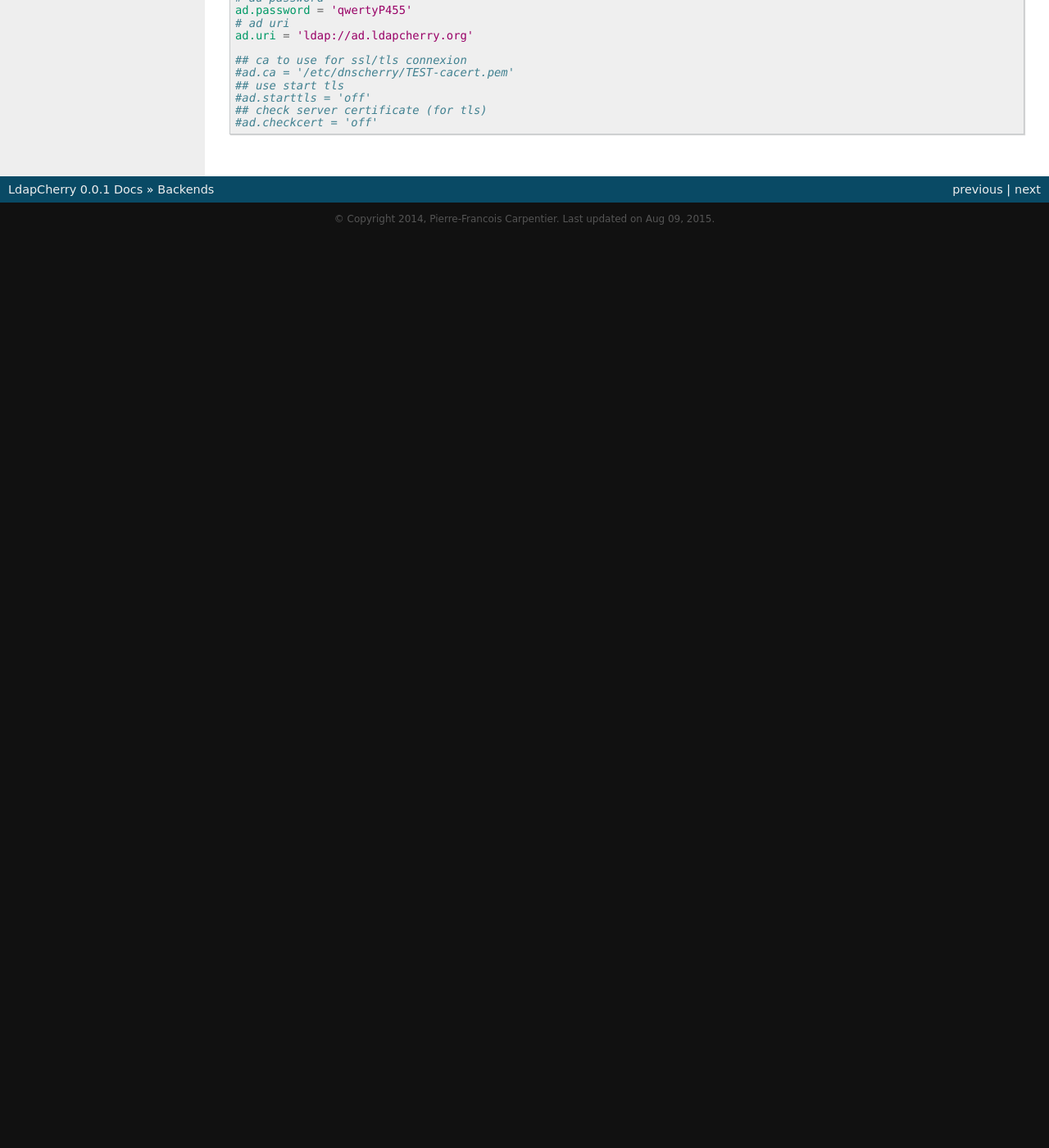
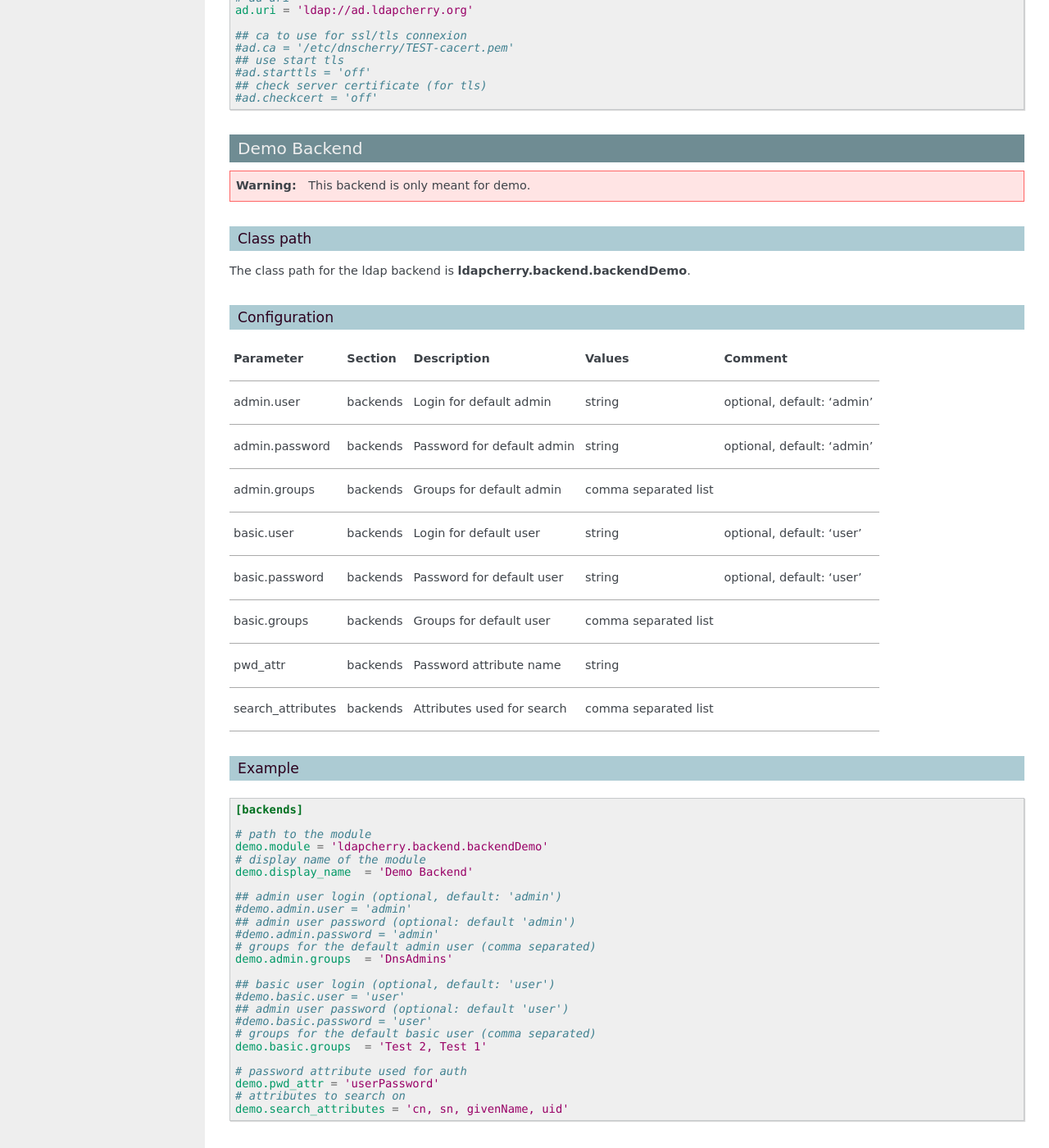
Before and after one commit to kakwa/ldapcherry, a Sphinx documentation site: the page built from docs/backends.rst, in a window 1280 px wide and 1400 px high, scrolled down 3826 px. Shown: the whole window at 82% size. Built offline with Sphinx 7.4.7, drawn with Linux system fonts in a browser that asks for light colours; before the commit the page ends 4113 px from its top, so only the background shows below that; some of the changed text lies outside the part shown.

Commit message:
adding documentation for demo

```diff
--- a/docs/backends.rst
+++ b/docs/backends.rst
@@ -178,6 +174,9 @@
 
 .. sourcecode:: ini
 
+
+    [backends]
+
     # Name of the backend
     ad.module = 'ldapcherry.backend.backendAD'
     # display name of the ldap
@@ -197,3 +196,66 @@
     #ad.starttls = 'off'
     ## check server certificate (for tls)
     #ad.checkcert = 'off'
+
+Demo Backend
+------------
+
+.. warning:: This backend is only meant for demo.
+
+Class path
+^^^^^^^^^^
+
+The class path for the ldap backend is **ldapcherry.backend.backendDemo**.
+
+Configuration
+^^^^^^^^^^^^^
++-------------------+----------+----------------------------+----------------------+----------------------------+
+|      Parameter    | Section  |            Description     |           Values     |                Comment     |
++===================+==========+============================+======================+============================+
+| admin.user        | backends | Login for default admin    | string               | optional, default: 'admin' |
++-------------------+----------+----------------------------+----------------------+----------------------------+
+| admin.password    | backends | Password for default admin | string               | optional, default: 'admin' |
++-------------------+----------+----------------------------+----------------------+----------------------------+
+| admin.groups      | backends | Groups for default admin   | comma separated list |                            |
++-------------------+----------+----------------------------+----------------------+----------------------------+
+| basic.user        | backends | Login for default user     | string               | optional, default: 'user'  |
++-------------------+----------+----------------------------+----------------------+----------------------------+
+| basic.password    | backends | Password for default user  | string               | optional, default: 'user'  |
++-------------------+----------+----------------------------+----------------------+----------------------------+
+| basic.groups      | backends | Groups for default user    | comma separated list |                            |
++-------------------+----------+----------------------------+----------------------+----------------------------+
+| pwd_attr          | backends | Password attribute name    | string               |                            |
++-------------------+----------+----------------------------+----------------------+----------------------------+
+| search_attributes | backends | Attributes used for search | comma separated list |                            |
++-------------------+----------+----------------------------+----------------------+----------------------------+
+
+Example
+^^^^^^^
+
+.. sourcecode:: ini
+
+    [backends]
+
+    # path to the module
+    demo.module = 'ldapcherry.backend.backendDemo'
+    # display name of the module
+    demo.display_name  = 'Demo Backend'
+
+    ## admin user login (optional, default: 'admin')
+    #demo.admin.user = 'admin'
+    ## admin user password (optional: default 'admin')
+    #demo.admin.password = 'admin'
+    # groups for the default admin user (comma separated)
+    demo.admin.groups  = 'DnsAdmins'
+
+    ## basic user login (optional, default: 'user')
+    #demo.basic.user = 'user'
+    ## admin user password (optional: default 'user')
+    #demo.basic.password = 'user'
+    # groups for the default basic user (comma separated)
+    demo.basic.groups  = 'Test 2, Test 1'
+
+    # password attribute used for auth
+    demo.pwd_attr = 'userPassword'
+    # attributes to search on
+    demo.search_attributes = 'cn, sn, givenName, uid'
```
Also changed, not shown: other parts of docs/backends.rst (+0 -4 lines).
